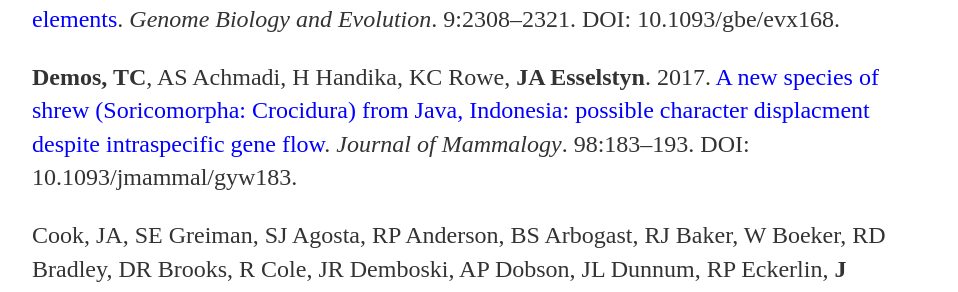
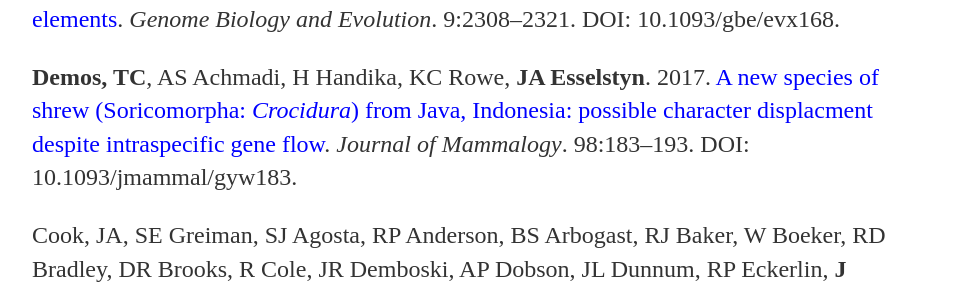
Before and after one commit to esselstyn/esselstyn.github.io, a Jekyll site: the page built from publications.md, in a window 1280 px wide and 900 px high, scrolled down 544 px. Shown: the part 196-488 px from the top of the window, without its empty margins (160-1118 px from the left). Built offline with Jekyll 4.4.1, drawn with Linux system fonts in a browser that asks for light colours.

```diff
--- a/publications.md
+++ b/publications.md
@@ -15,7 +15,7 @@ Hutterer, R, DS Balete, TC Giarla, LR Heaney, **JA. Esselstyn**. 2018. [A new ge
 **2017**
 **Esselstyn, JA**, CH Oliveros, **MT Swanson**, BC Faircloth. 2017. [Investigating difficult nodes in the placental mammal tree with expanded taxon sampling and thousands of ultraconserved elements](https:dx.doi.org/10.1093/gbe/evx168). *Genome Biology and Evolution*. 9:2308–2321. DOI: 10.1093/gbe/evx168.
 
-**Demos, TC**, AS Achmadi, H Handika, KC Rowe, **JA Esselstyn**. 2017. [A new species of shrew (Soricomorpha: Crocidura) from Java, Indonesia: possible character displacment despite intraspecific gene flow](https://dx.doi.org/10.1093/jmammal/gyw183). *Journal of Mammalogy*. 98:183–193. DOI: 10.1093/jmammal/gyw183.
+**Demos, TC**, AS Achmadi, H Handika, KC Rowe, **JA Esselstyn**. 2017. [A new species of shrew (Soricomorpha: *Crocidura*) from Java, Indonesia: possible character displacment despite intraspecific gene flow](https://dx.doi.org/10.1093/jmammal/gyw183). *Journal of Mammalogy*. 98:183–193. DOI: 10.1093/jmammal/gyw183.
 
 Cook, JA, SE Greiman, SJ Agosta, RP Anderson, BS Arbogast, RJ Baker, W Boeker, RD Bradley, DR Brooks, R Cole, JR Demboski, AP Dobson, JL Dunnum, RP Eckerlin, **J Esselstyn**, KE Galbreath, J Hawdon, HE Hoekstra, SJ Kutz, JE Light, LE Olson, BD Patterson, JL Patton, AJ Phillips, E Rickart, DS Rogers, ME Siddall, VV Tkach, EP Hoberg. 2016. [Transformational principles for NEON sampling of mammalian parasites and pathogens: A response to Springer and colleagues](https://dx.doi.org/10.1093/biosci/biw123). *BioScience*. 66:917–919.
 
```
